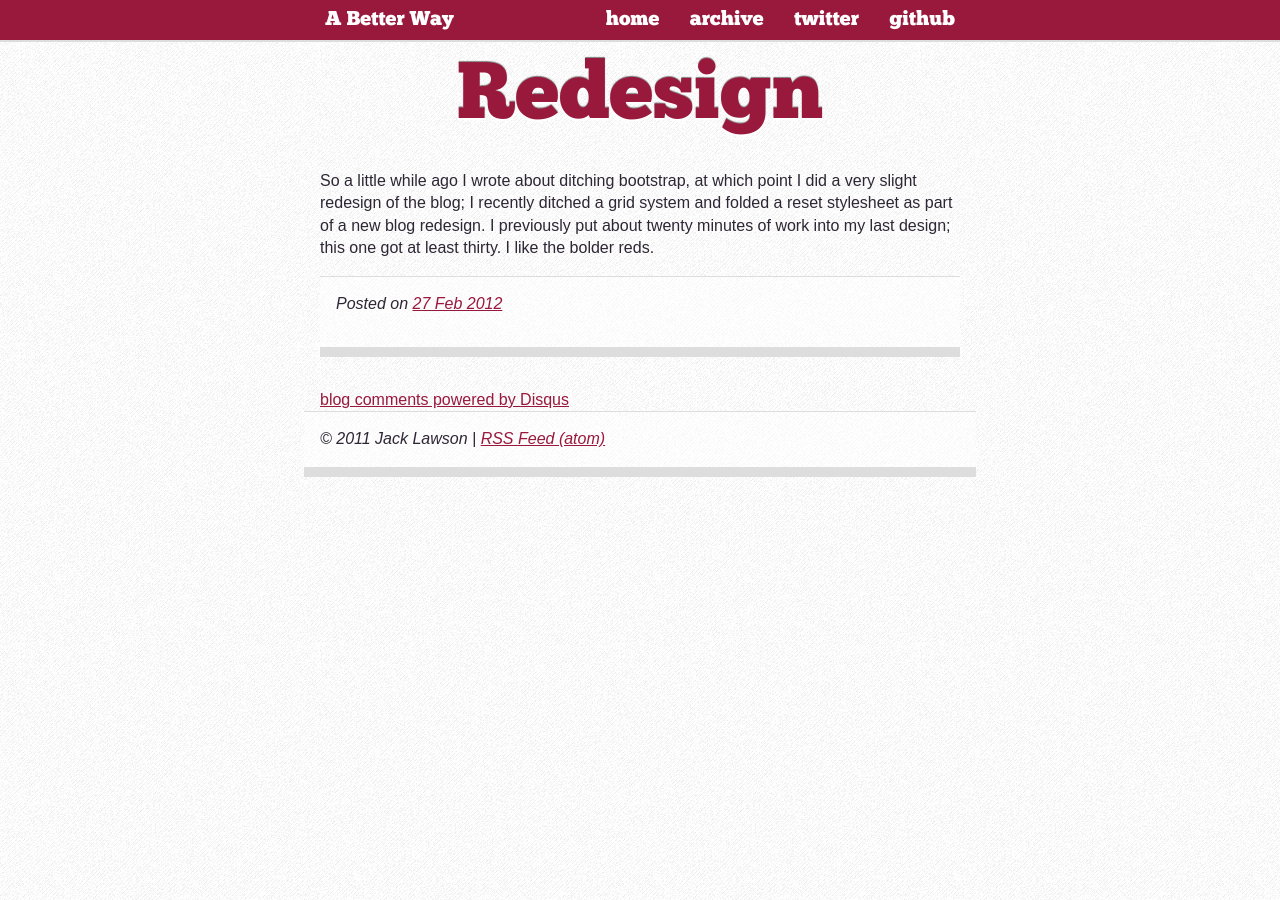
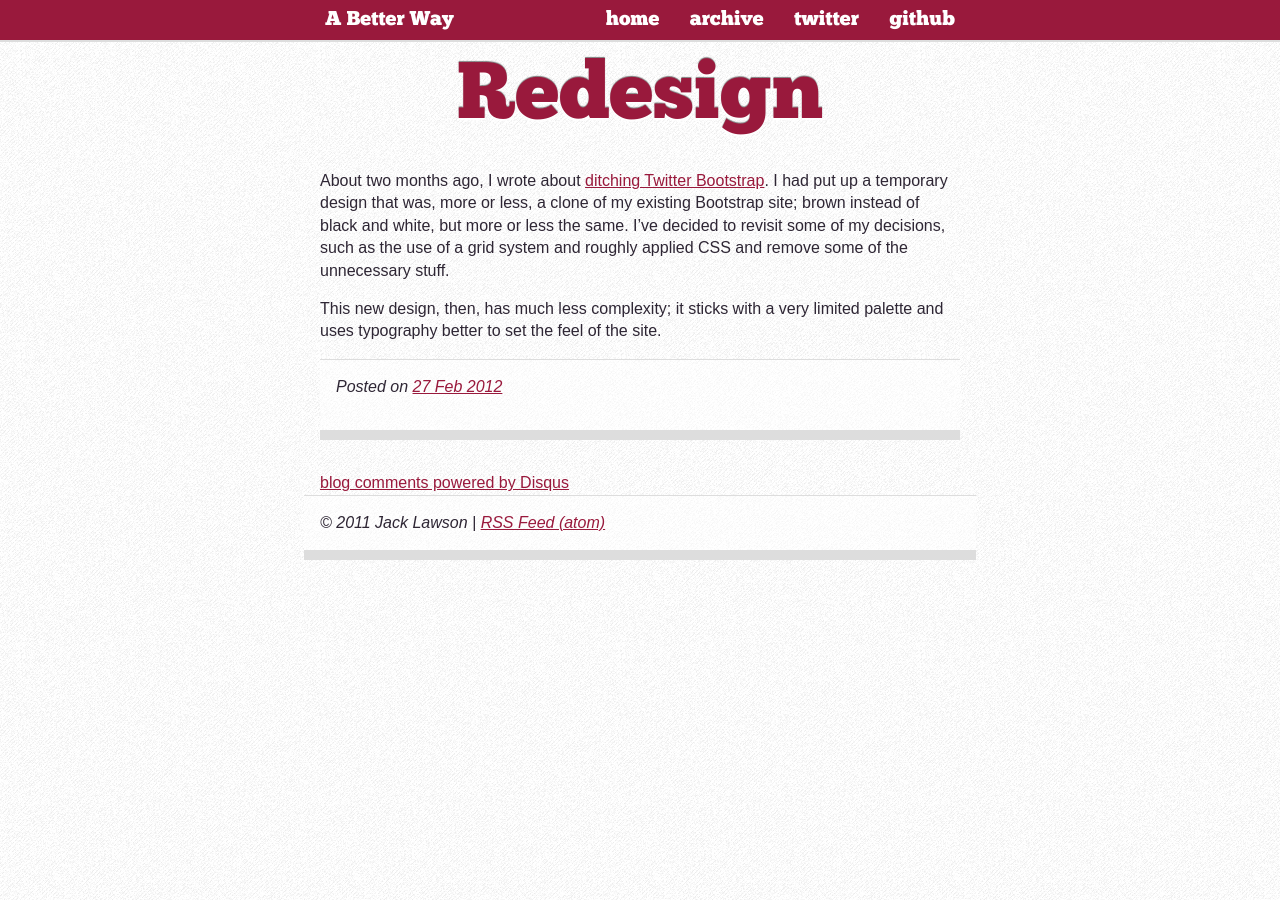
Before and after one commit to ajacksified/ajacksified.github.com, a Jekyll site: the page built from _posts/2012-02-27-redesign.markdown, in a window 1280 px wide. Built offline with Jekyll 4.4.1, drawn with Linux system fonts in a browser that asks for light colours; nearby versions of some CDN libraries; Markdown is read by kramdown in place of the engine named in the settings; comment, search, counter and statistics services are not loaded.

Commit message:
Updated blog-style post

```diff
--- a/_posts/2012-02-27-redesign.markdown
+++ b/_posts/2012-02-27-redesign.markdown
@@ -7,8 +7,11 @@ categories:
 - meta
 ---
 
-So a little while ago I wrote about ditching bootstrap, at which point I did
-a very slight redesign of the blog; I recently ditched a grid system and folded
-a reset stylesheet as part of a new blog redesign. I previously put about
-twenty minutes of work into my last design; this one got at least thirty. I
-like the bolder reds.
+About two months ago, I wrote about [ditching Twitter Bootstrap](http://thejacklawson.com/2012/01/ditching-twitter-bootstrap/index.html).
+I had put up a temporary design that was, more or less, a clone of my existing
+Bootstrap site; brown instead of black and white, but more or less the same.
+I've decided to revisit some of my decisions, such as the use of a grid system
+and roughly applied CSS and remove some of the unnecessary stuff.
+
+This new design, then, has much less complexity; it sticks with a very limited
+palette and uses typography better to set the feel of the site.
```
